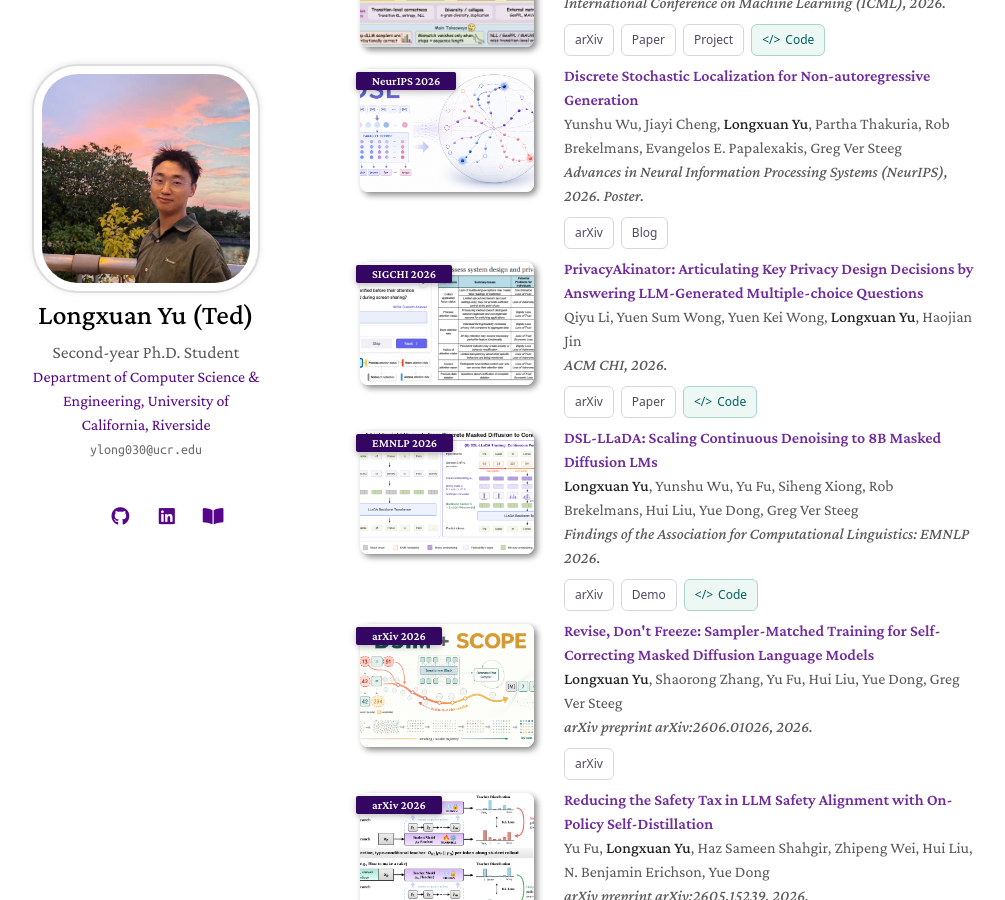
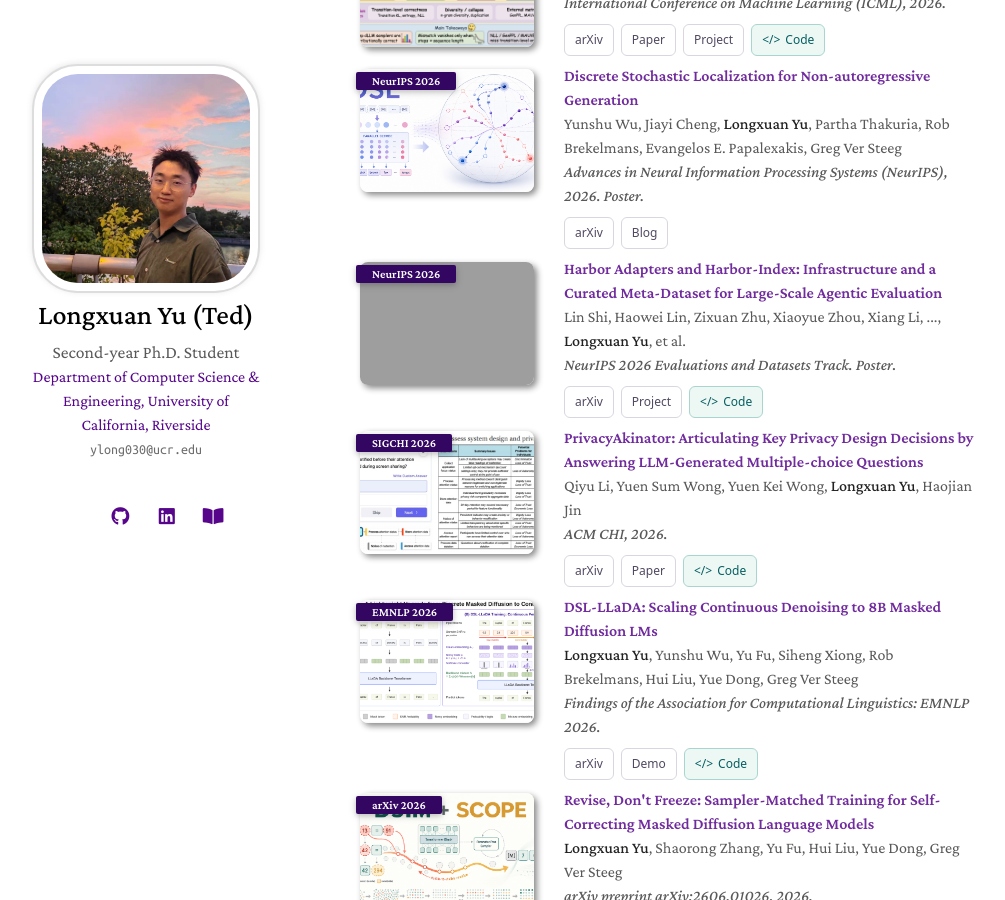
Before and after one commit to fengsxy/fengsxy.github.io, a Jekyll site: the page built from index.md, in a window 1280 px wide and 900 px high, scrolled down 792 px. Shown: the whole window, without its empty margins (130-1135 px from the left). Built offline with Jekyll 4.4.1, drawn with Linux system fonts in a browser that asks for light colours; nearby versions of some CDN libraries; a style sheet for code colours, icons or effects is not loaded; our own code applies the rules of GitHub Pages for plain Markdown files; grey boxes are pictures that could not be loaded.

Commit message:
Add Harbor paper as NeurIPS 2026 E&D poster

```diff
--- a/_includes/projects.md
+++ b/_includes/projects.md
@@ -66,6 +66,28 @@
     <div class="links">
       <a href="https://arxiv.org/abs/2602.16169" class="btn btn-sm z-depth-0" target="_blank" rel="noopener noreferrer">arXiv</a>
       <a href="https://yunshuwu.github.io/dsl-project-page/" class="btn btn-sm z-depth-0" target="_blank" rel="noopener noreferrer">Blog</a>
+    </div>
+  </div>
+</div>
+</li>
+
+
+<li>
+<div class="pub-row">
+
+  <div class="col-sm-3 abbr" style="position: relative;padding-right: 15px;padding-left: 15px;">
+    <img src="https://opengraph.githubassets.com/1/harbor-framework/harbor-index" class="teaser img-fluid z-depth-1">
+    <abbr class="badge">NeurIPS 2026</abbr>
+  </div>
+
+  <div class="col-sm-9" style="position: relative;padding-right: 15px;padding-left: 20px;">
+    <div class="title"><a href="https://arxiv.org/abs/2609.04298">Harbor Adapters and Harbor-Index: Infrastructure and a Curated Meta-Dataset for Large-Scale Agentic Evaluation</a></div>
+    <div class="author">Lin Shi, Haowei Lin, Zixuan Zhu, Xiaoyue Zhou, Xiang Li, ..., <strong>Longxuan Yu</strong>, et al.</div>
+    <div class="periodical"><em>NeurIPS 2026 Evaluations and Datasets Track. Poster.</em></div>
+    <div class="links">
+      <a href="https://arxiv.org/abs/2609.04298" class="btn btn-sm z-depth-0" target="_blank" rel="noopener noreferrer">arXiv</a>
+      <a href="https://harbor-index.org/" class="btn btn-sm z-depth-0" target="_blank" rel="noopener noreferrer">Project</a>
+      <a href="https://github.com/harbor-framework/harbor" class="btn btn-sm z-depth-0 resource-code" target="_blank" rel="noopener noreferrer"><span aria-hidden="true">&lt;/&gt;</span> Code</a>
     </div>
   </div>
 </div>
```
